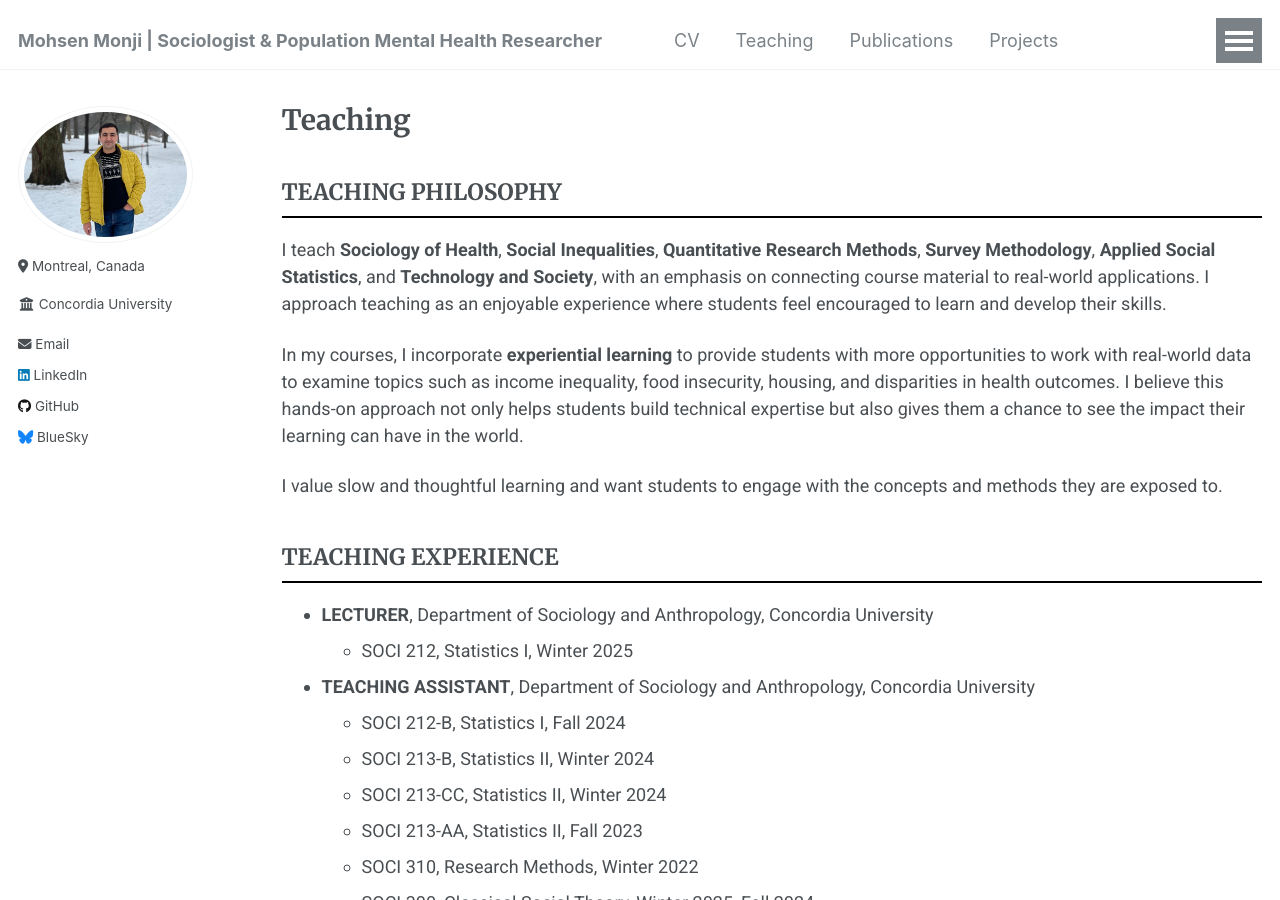
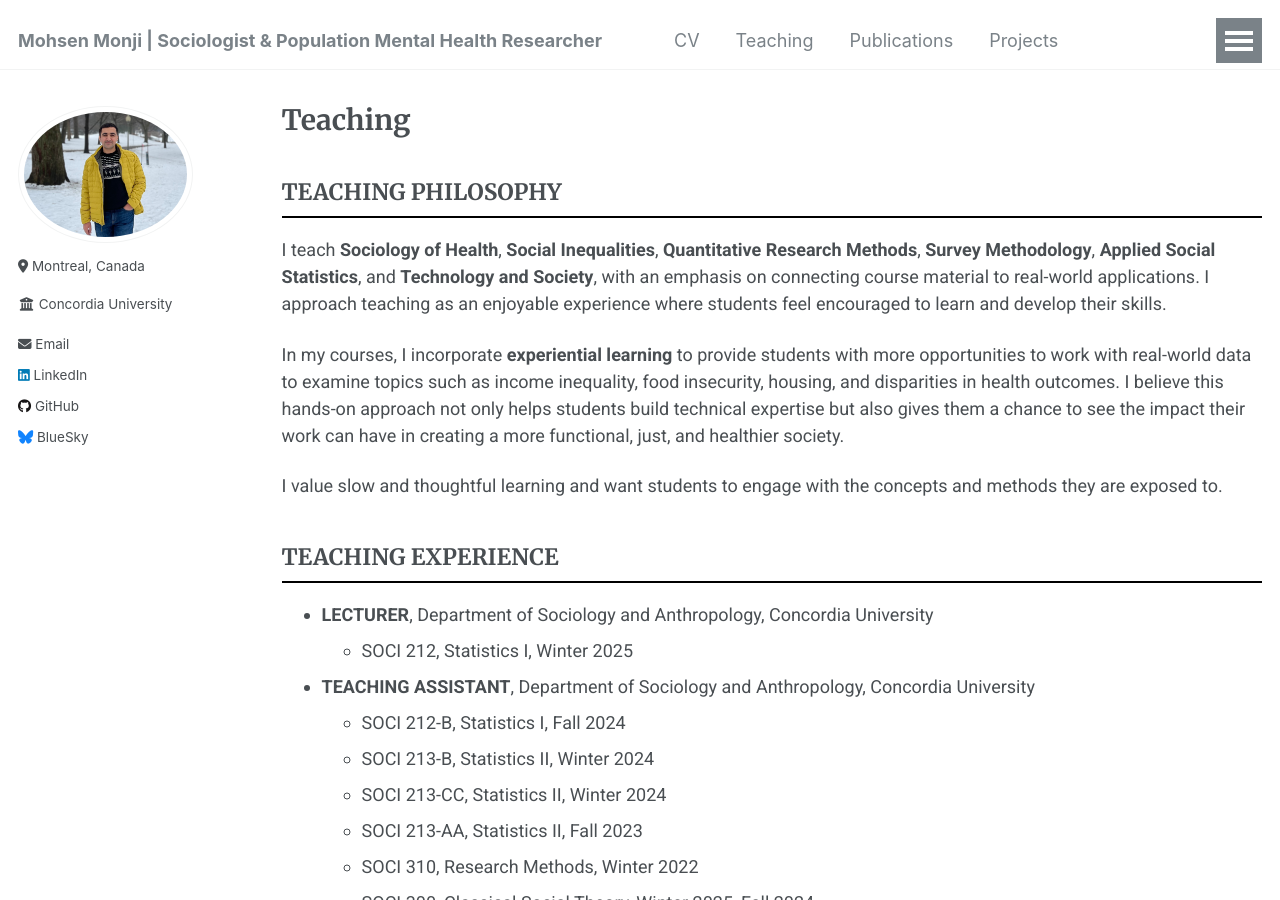
Before and after one commit to Mohsnmonji/mohsnmonji.github.io, a Jekyll site: the page built from _pages/teaching.md, in a window 1280 px wide and 900 px high. Built offline with Jekyll 4.4.1, drawn with Linux system fonts in a browser that asks for light colours.

Commit message:
Update teaching.md

```diff
--- a/_pages/teaching.md
+++ b/_pages/teaching.md
@@ -16,7 +16,7 @@ author_profile: true
 
 I teach **Sociology of Health**, **Social Inequalities**, **Quantitative Research Methods**, **Survey Methodology**, **Applied Social Statistics**, and **Technology and Society**, with an emphasis on connecting course material to real-world applications. I approach teaching as an enjoyable experience where students feel encouraged to learn and develop their skills.
 
-In my courses, I incorporate **experiential learning** to provide students with more opportunities to work with real-world data to examine topics such as income inequality, food insecurity, housing, and disparities in health outcomes. I believe this hands-on approach not only helps students build technical expertise but also gives them a chance to see the impact their learning can have in the world.
+In my courses, I incorporate **experiential learning** to provide students with more opportunities to work with real-world data to examine topics such as income inequality, food insecurity, housing, and disparities in health outcomes. I believe this hands-on approach not only helps students build technical expertise but also gives them a chance to see the impact their work can have in creating a more functional, just, and healthier society.
 
 I value slow and thoughtful learning and want students to engage with the concepts and methods they are exposed to.
 
```
